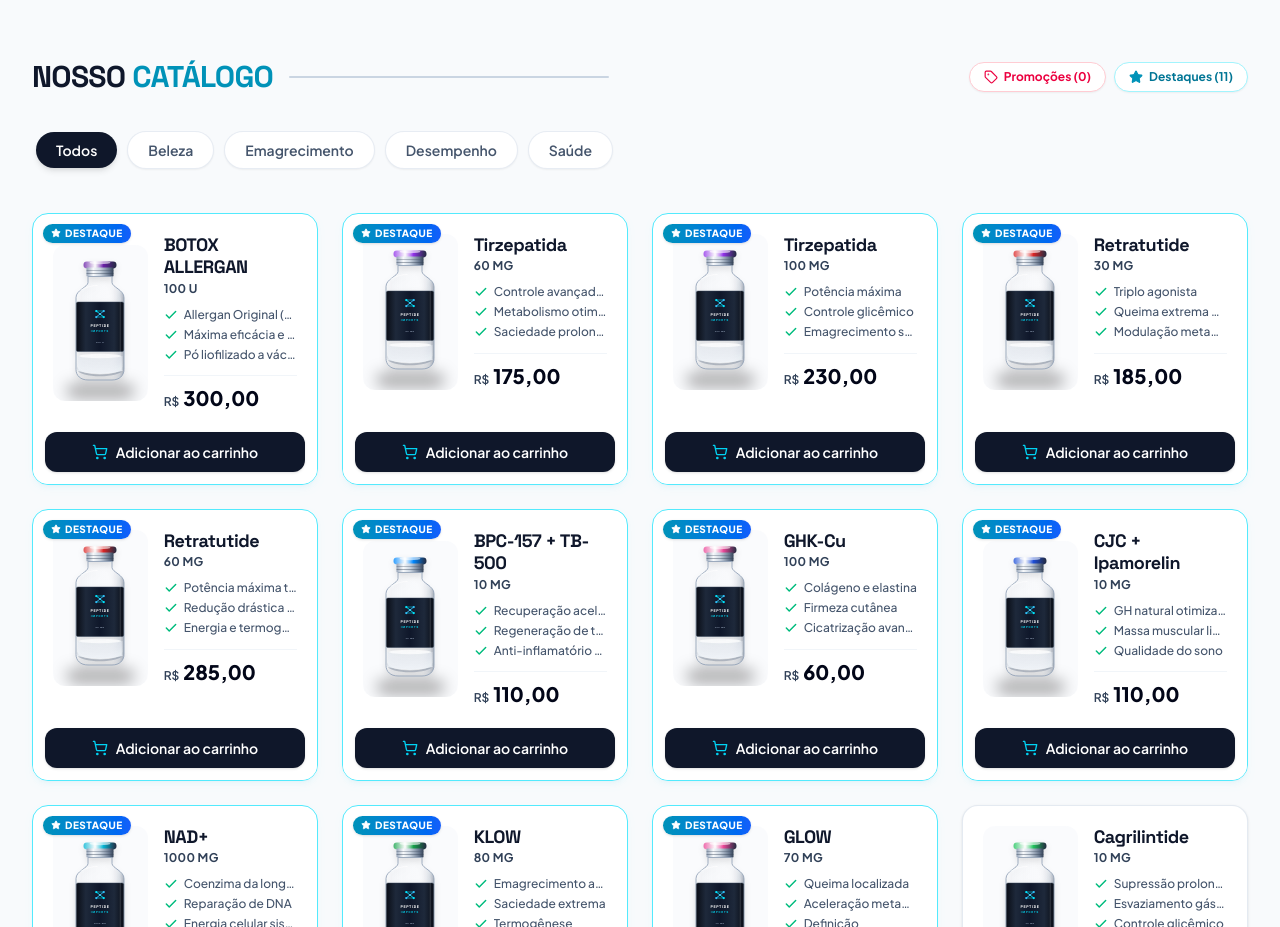
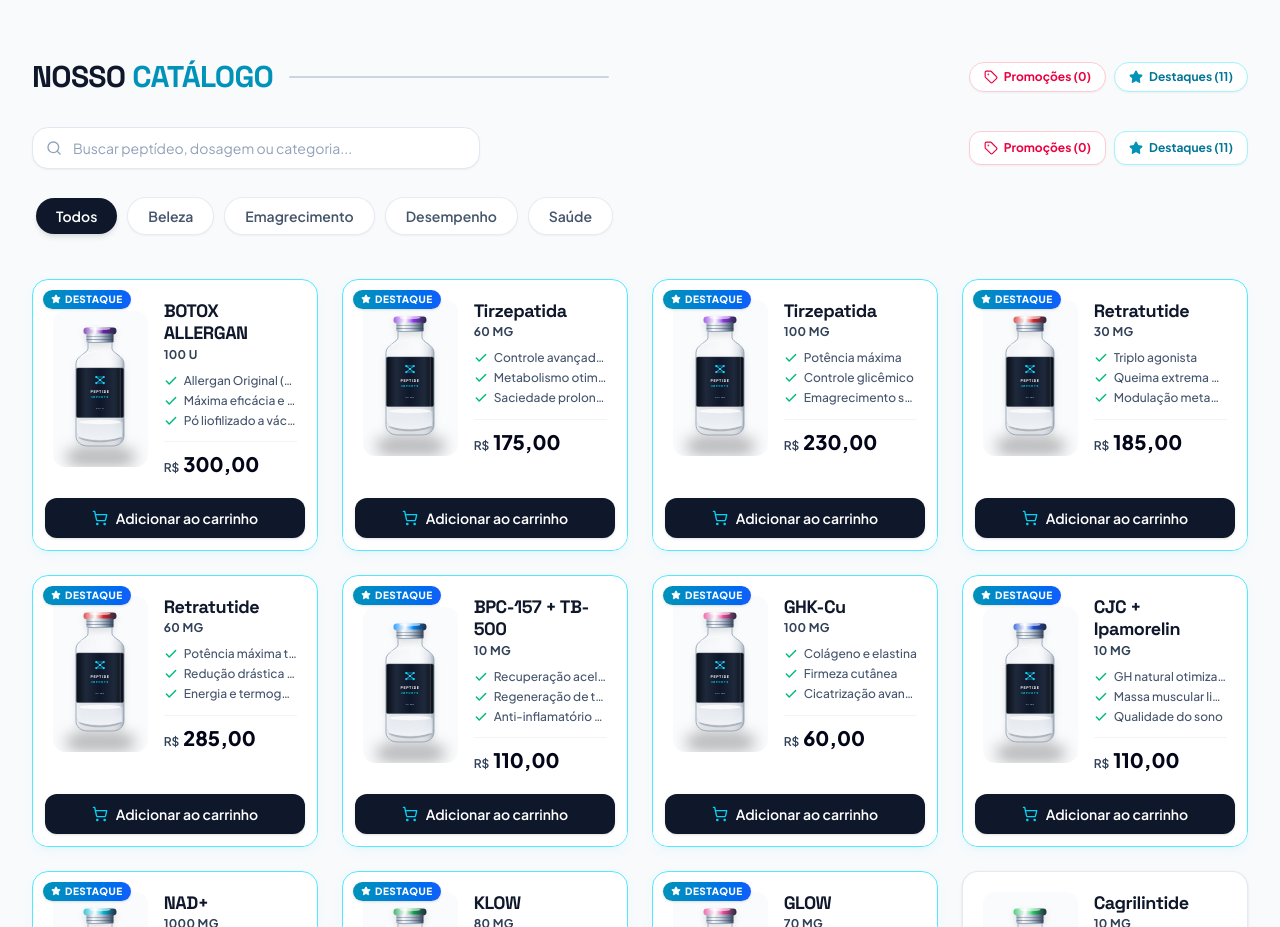
Before and after one commit to KhevineAlexsander/farma, a React (Vite) app: page / in a window 1280 px wide. Shown: the part 780-1707 px from the top of the page. Built offline with nearby package versions, Linux system fonts and the light colour scheme; no server answers; the database is empty.

Commit message:
feat: add search functionality to product catalog
Implemented a search input field to allow users to filter products by name, dosage, or category, improving product discovery within the catalog.

```diff
--- a/src/components/ProductCatalog.tsx
+++ b/src/components/ProductCatalog.tsx
@@ -1,5 +1,5 @@
 import React, { useState } from 'react';
-import { ArrowRight, SearchX, SlidersHorizontal, Tag, Star, Sparkles } from 'lucide-react';
+import { ArrowRight, SearchX, SlidersHorizontal, Tag, Star, Sparkles, Search, X } from 'lucide-react';
 import { ProductCategory } from '../types';
 import { ProductCard } from './ProductCard';
 import { useApp } from '../context/AppContext';
@@ -97,6 +97,57 @@
           </div>
         </div>
 
+        {/* Search Bar & Special Filters */}
+        <div className="flex flex-col md:flex-row md:items-center justify-between gap-4 mb-6">
+          {/* Search Input */}
+          <div className="relative flex-1 max-w-md">
+            <Search className="absolute left-3.5 top-1/2 -translate-y-1/2 w-4 h-4 text-slate-400" />
+            <input
+              type="text"
+              value={searchQuery}
+              onChange={(e) => setSearchQuery(e.target.value)}
+              placeholder="Buscar peptídeo, dosagem ou categoria..."
+              className="w-full pl-10 pr-10 py-2.5 bg-white border border-slate-200 rounded-2xl text-xs sm:text-sm text-slate-900 placeholder-slate-400 focus:outline-none focus:border-cyan-500 shadow-xs transition-all"
+            />
+            {searchQuery && (
+              <button
+                onClick={() => setSearchQuery('')}
+                className="absolute right-3.5 top-1/2 -translate-y-1/2 p-1 rounded-full text-slate-400 hover:text-slate-600 hover:bg-slate-100 transition-colors"
+                title="Limpar busca"
+              >
+                <X className="w-3.5 h-3.5" />
+              </button>
+            )}
+          </div>
+
+          {/* Quick special filters: Promotions & Featured */}
+          <div className="flex items-center gap-2">
+            <button
+              onClick={() => setSpecialFilter(specialFilter === 'promotions' ? 'all' : 'promotions')}
+              className={`px-3.5 py-2 rounded-xl text-xs font-bold flex items-center gap-1.5 transition-all cursor-pointer border ${
+                specialFilter === 'promotions'
+                  ? 'bg-rose-600 text-white border-rose-600 shadow-md shadow-rose-600/20'
+                  : 'bg-white text-rose-600 border-rose-200 hover:bg-rose-50 shadow-xs'
+              }`}
+            >
+              <Tag className="w-3.5 h-3.5" />
+              <span>Promoções ({promoCount})</span>
+            </button>
+
+            <button
+              onClick={() => setSpecialFilter(specialFilter === 'featured' ? 'all' : 'featured')}
+              className={`px-3.5 py-2 rounded-xl text-xs font-bold flex items-center gap-1.5 transition-all cursor-pointer border ${
+                specialFilter === 'featured'
+                  ? 'bg-cyan-600 text-white border-cyan-600 shadow-md shadow-cyan-600/20'
+                  : 'bg-white text-cyan-700 border-cyan-200 hover:bg-cyan-50 shadow-xs'
+              }`}
+            >
+              <Star className="w-3.5 h-3.5 fill-cyan-600 text-cyan-600" />
+              <span>Destaques ({featuredCount})</span>
+            </button>
+          </div>
+        </div>
+
         {/* Category Filters (Pills) */}
         <div className="flex items-center gap-2.5 overflow-x-auto pb-3 pt-1 px-1 mb-8 scrollbar-thin scrollbar-thumb-slate-300 scrollbar-track-slate-100">
           {categories.map((cat) => {
```
